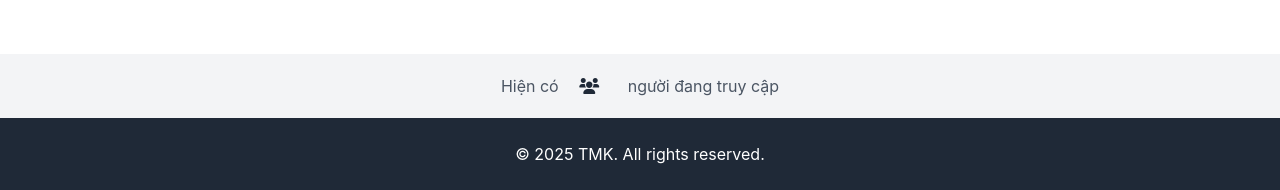
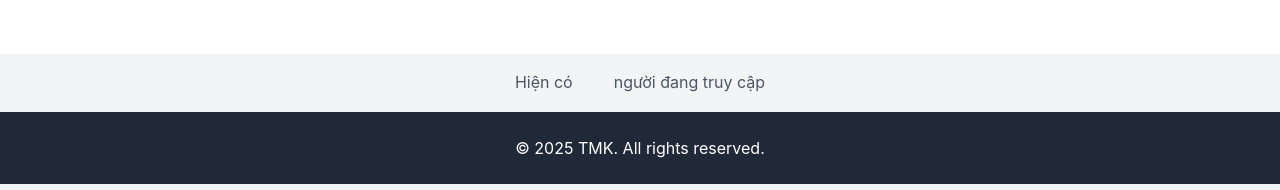
Before and after one commit to khoitran100/PSTMK, a plain HTML site: page index.html in a window 1280 px wide. Shown: the part 1086-1276 px from the top of the page. Drawn offline with nearby package versions, Linux system fonts and the light colour scheme.

Commit message:
Add files via upload

```diff
--- a/index.html
+++ b/index.html
@@ -117,7 +117,7 @@
 
 <!-- Visitor Counter -->
     <div class="max-w-7xl mx-auto px-4 py-4 text-center">
-        <p class="text-gray-600">Hiện có <span class="visitor-counter"><i class="fas fa-users mr-2"></i><span id="_waulcf"></span></span> người đang truy cập</p>
+        <p class="text-gray-600">Hiện có <span class="visitor-counter"><span id="_waulcf"></span></span> người đang truy cập</p>
         <script id="_waulcf">var _wau = _wau || []; _wau.push(["colored", "34vil8zgtz", "lcf", "76a5af000000"]);</script><script async src="//waust.at/co.js"></script>
     </div>
 
```
